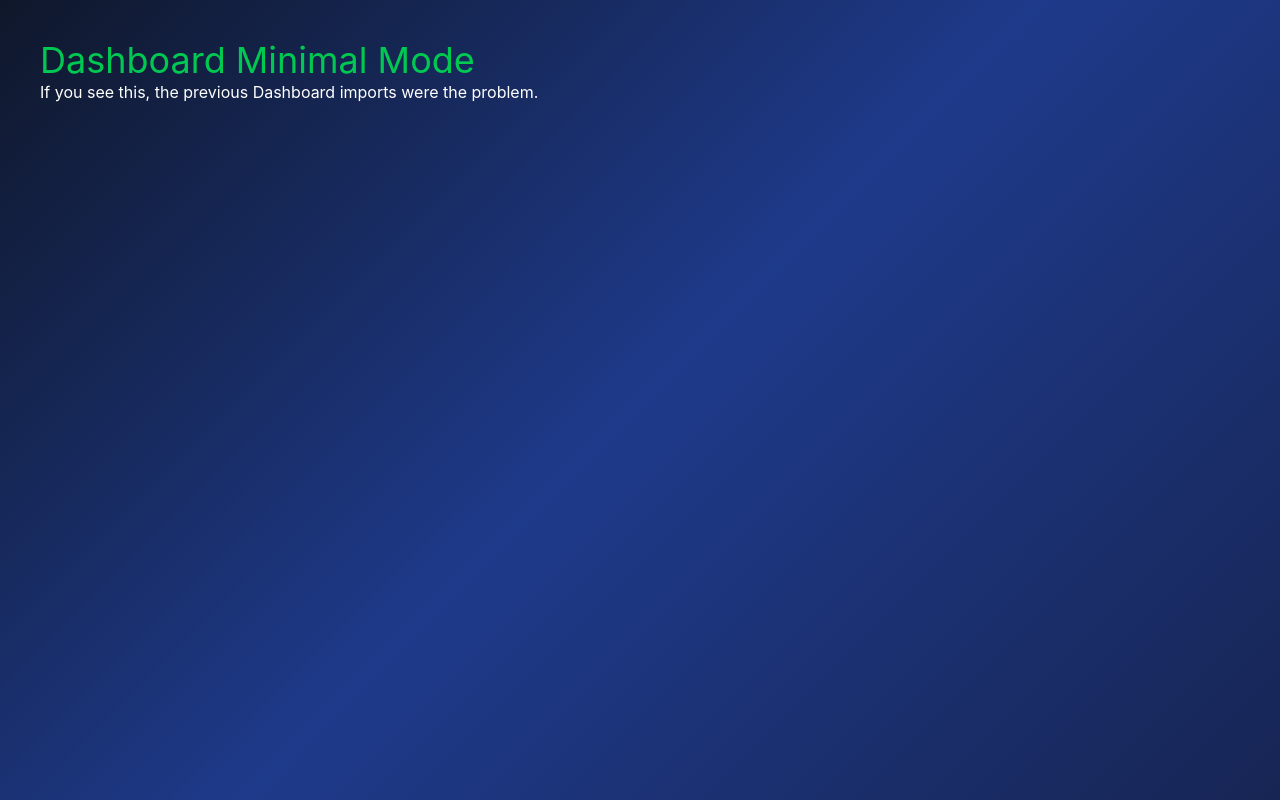
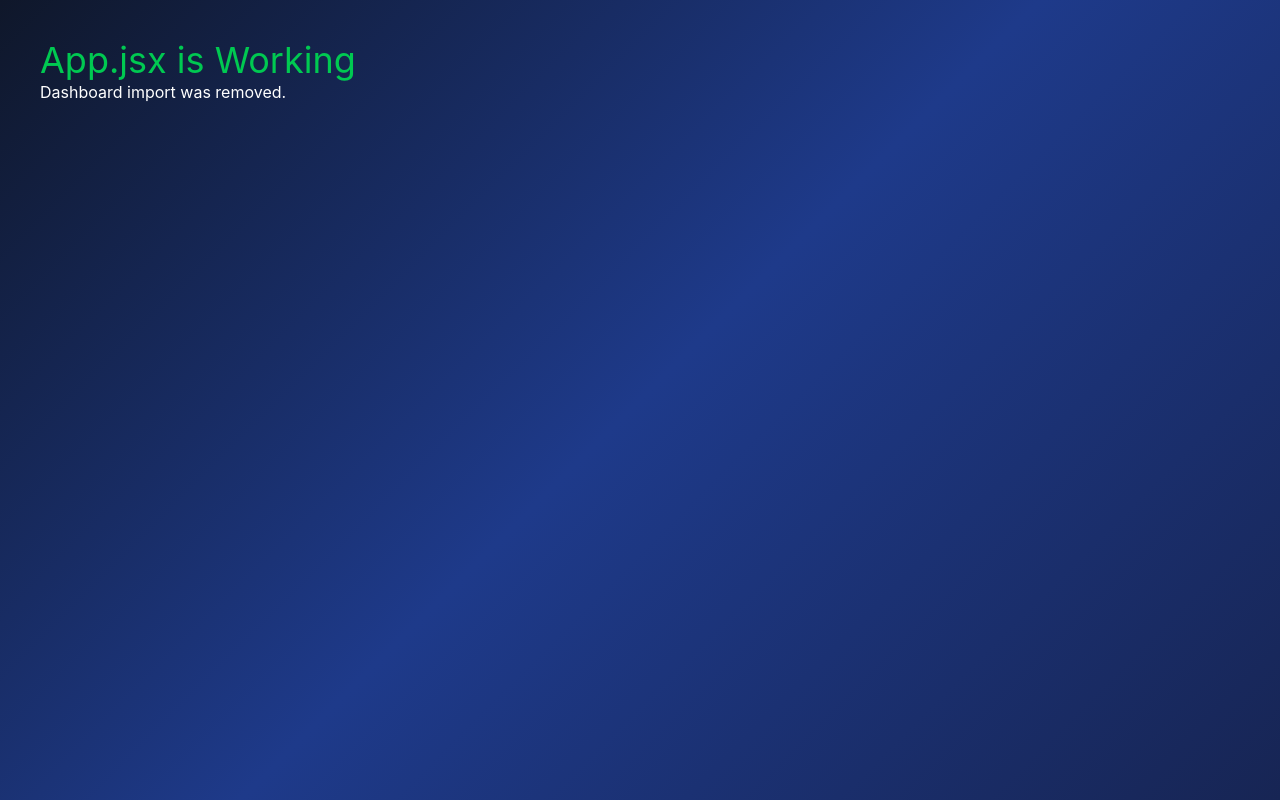
Before and after one commit to arka1985/AIR-QUALITY, a React (Vite) app: page / in a window 1280 px wide. Built offline with nearby package versions, Linux system fonts and the light colour scheme.

Commit message:
Remove Dashboard import from App.jsx to isolate crash

```diff
--- a/src/App.jsx
+++ b/src/App.jsx
@@ -1,5 +1,4 @@
 import { useState, useEffect } from 'react'
-import Dashboard from './components/Dashboard'
 
 function App() {
   useEffect(() => {
@@ -9,8 +8,9 @@ function App() {
   }, []);
 
   return (
-    <div className="w-full min-h-screen text-white">
-      <Dashboard />
+    <div className="w-full min-h-screen text-white p-10">
+      <h1 className="text-4xl text-green-500">App.jsx is Working</h1>
+      <p>Dashboard import was removed.</p>
     </div>
   )
 }
```
